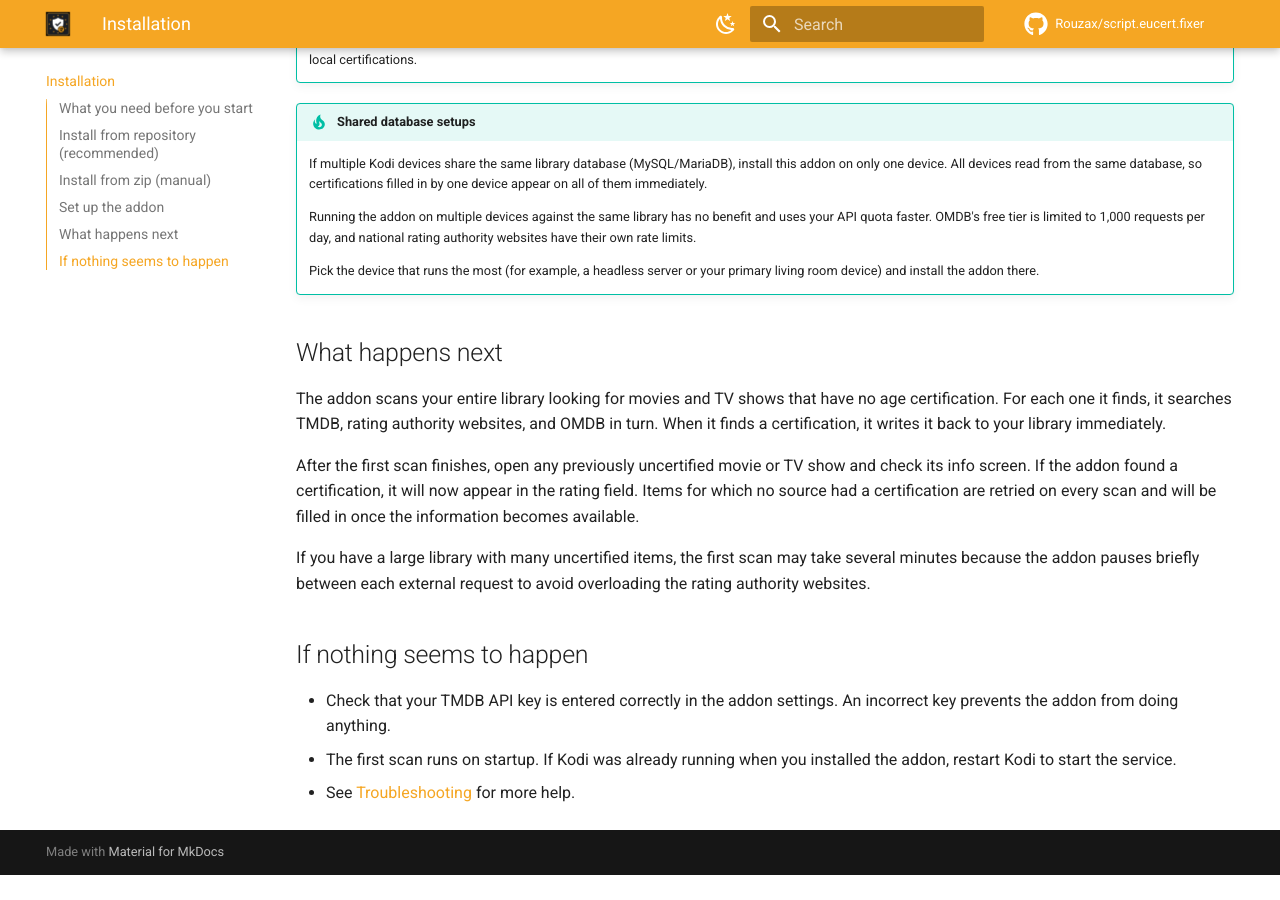
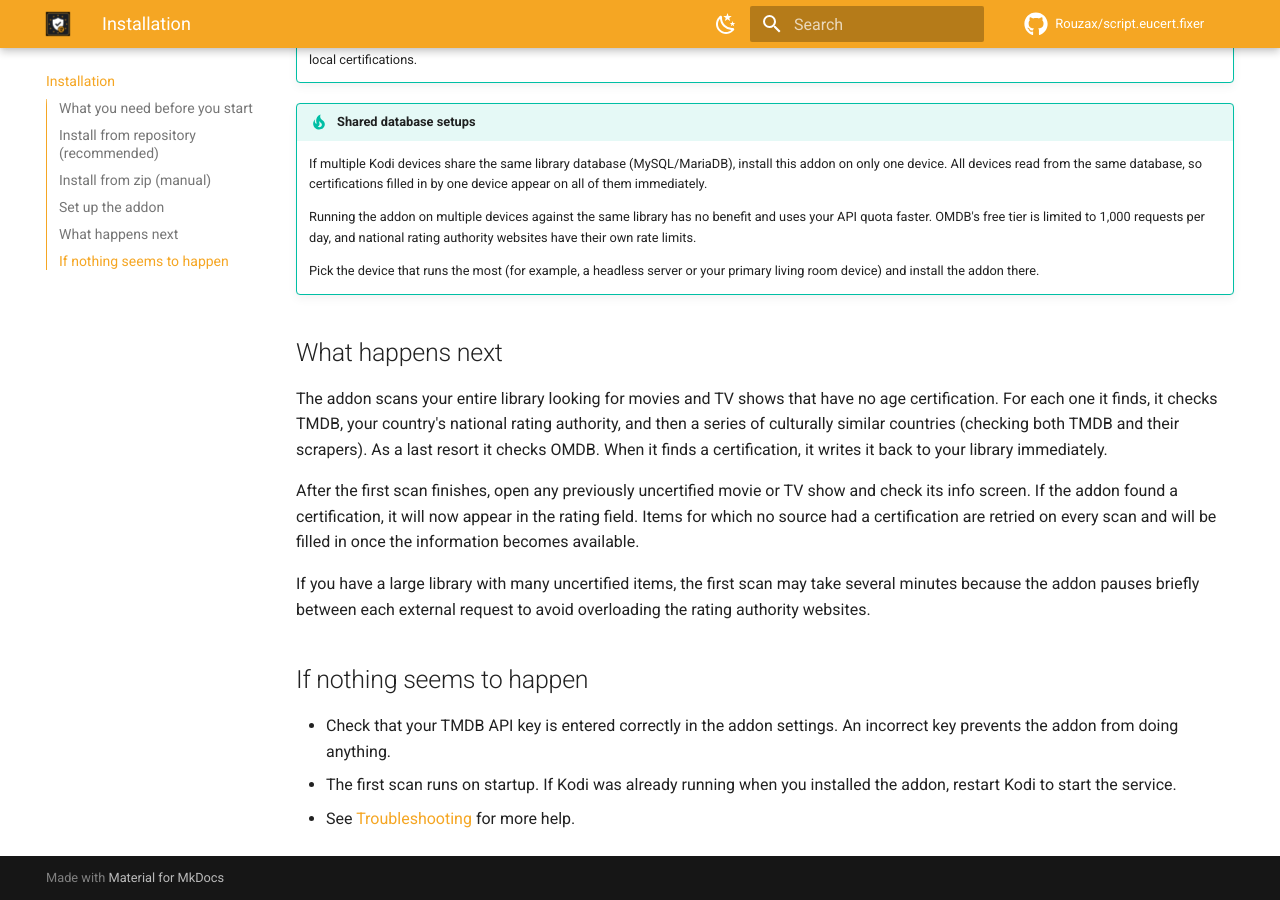
Before and after one commit to Rouzax/script.eucert.fixer, an MkDocs documentation site: the page built from docs/installation.md, in a window 1280 px wide and 900 px high, scrolled down 1566 px. Built offline with MkDocs 1.6.1 and Material for MkDocs 9.7.7, drawn with Linux system fonts in a browser that asks for light colours; comment, search, counter and statistics services are not loaded; before the commit the page ends 2441 px from its top, so only the background shows below that.

Commit message:
docs: clarify lookup order in installation page
Replace vague "searches TMDB, rating authority websites, and OMDB
in turn" with a description that reflects the interleaved tier order.

```diff
--- a/docs/installation.md
+++ b/docs/installation.md
@@ -55,7 +55,7 @@
 
 ## What happens next
 
-The addon scans your entire library looking for movies and TV shows that have no age certification. For each one it finds, it searches TMDB, rating authority websites, and OMDB in turn. When it finds a certification, it writes it back to your library immediately.
+The addon scans your entire library looking for movies and TV shows that have no age certification. For each one it finds, it checks TMDB, your country's national rating authority, and then a series of culturally similar countries (checking both TMDB and their scrapers). As a last resort it checks OMDB. When it finds a certification, it writes it back to your library immediately.
 
 After the first scan finishes, open any previously uncertified movie or TV show and check its info screen. If the addon found a certification, it will now appear in the rating field. Items for which no source had a certification are retried on every scan and will be filled in once the information becomes available.
 
```
